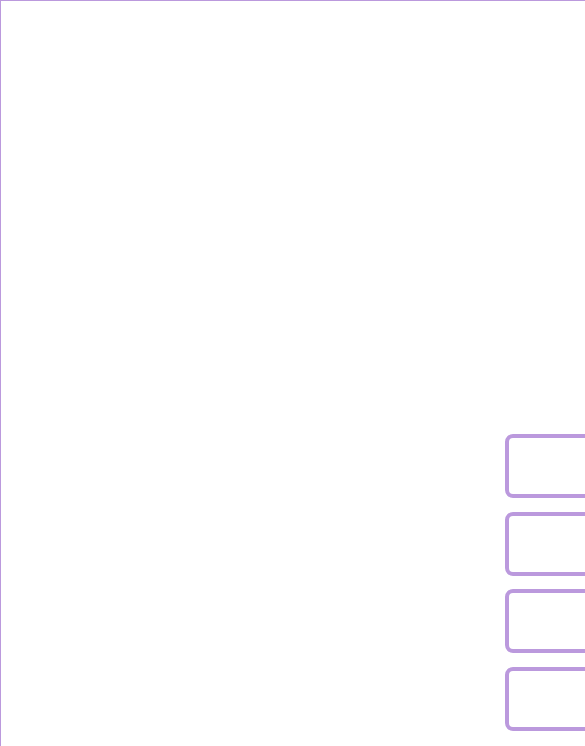
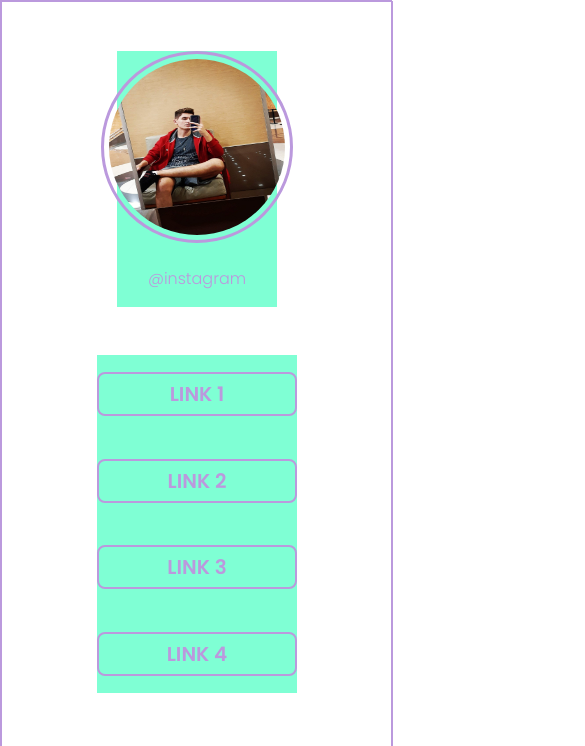
Before and after one commit to HelcioAnicio/Social_tree, a plain HTML site: page index.html in a window 390 px wide. Shown: the top 746 px of the page, 585 px wide, since content can reach past the window. Drawn offline with Linux system fonts and the light colour scheme.

Commit message:
Try to change to responsive

```diff
--- a/social.css
+++ b/social.css
@@ -1,38 +1,54 @@
 body {
-    margin: 0;
-    padding: 0;
+    margin: 0px;
+    padding: 0px;
     font-family: "Poppins", sans-serif;
-    height: 900px;
-    width: 1440px;
-    min-width: 375px;
+    height: 100vh;
+    width: 100vw;
+    /* height: 900px;
+    width: 1440px; */
+    min-width: 30vw;
     border: 1px solid;
     color: #BB99DD;
 }
 
 .Conteudo {
     margin: auto;
-    height: 100%;
-    width: 100%;
+    height: 100vh;
+    width: 100vw;
+    border: 1px solid;
     display: flex;
-    flex-direction: column;
-    justify-content:space-evenly;
+    flex-flow: column wrap;
+    justify-content: space-evenly;
     text-align: center;
     align-items: center;
 }
 
 
 /* IMAGE AND INSTAGRAM */
+.Perfil {
+    /* height: 28vh; */
+    width: 17vw;
+    min-width: 10rem;
+    height: 16rem;
+    /* width: 15rem; */
+    display: flex;
+    flex-wrap: wrap;
+    justify-content: center;
+    align-content: space-between;
+    background-color: aquamarine;
+}
+
 .Picture {
-    width: 13.3125rem;
-    height: 13.3125rem;
+    width: 11rem;
+    height: 11rem;
+    padding: 5px;
+    border: 3px solid #BB99DD;
     border-radius: 100%;
-    border: 3px solid #BB99DD;
-    padding: 5px;
 }
 
 .Imagem {
-    width: 13.3125rem;
-    height: 13.3125rem;
+    width: 11rem;
+    height: 11rem;
     border-radius: 100%;
 }
 
@@ -46,23 +62,24 @@ section > p {
 .links {
     font-weight: 600;
     font-size: 20px;
-    height: 30%;
-    width: 30%;
+    height: 40vh;
+    width: 20vw;
+    min-width: 12.5rem;
     display: flex;
+    flex-wrap: wrap;
+    gap: 0.5rem;
     justify-content: center;
     align-items: center;
-    flex-wrap: wrap;
-    gap: 5% ;
+    background-color: aquamarine;
 }
 
 .links > a {
     text-decoration: none;
-    width: 15rem;
-    height: 2rem;
-    padding: 0.75rem 6.25rem;
-    border: 4px solid;
+    color: #BB99DD;
+    width: 17rem;
+    height: 2.5rem;
+    border: 2px solid;
     border-radius: 8px;
-    color: #BB99DD;
     display: flex;
     justify-content: center;
     align-items: center;
@@ -72,10 +89,11 @@ section > p {
 /* ICONS */
 
 .Icons {
-    width: 25rem;
+    width: 10rem;
     height: 3rem;
-    border: 1px solid;
+    margin-top: 2%;
     display: flex;
     justify-content: space-evenly;
     align-items: center;
+    background-color: aquamarine;
 }
```
Also changed, not shown: index.html (line endings or trailing spaces).
